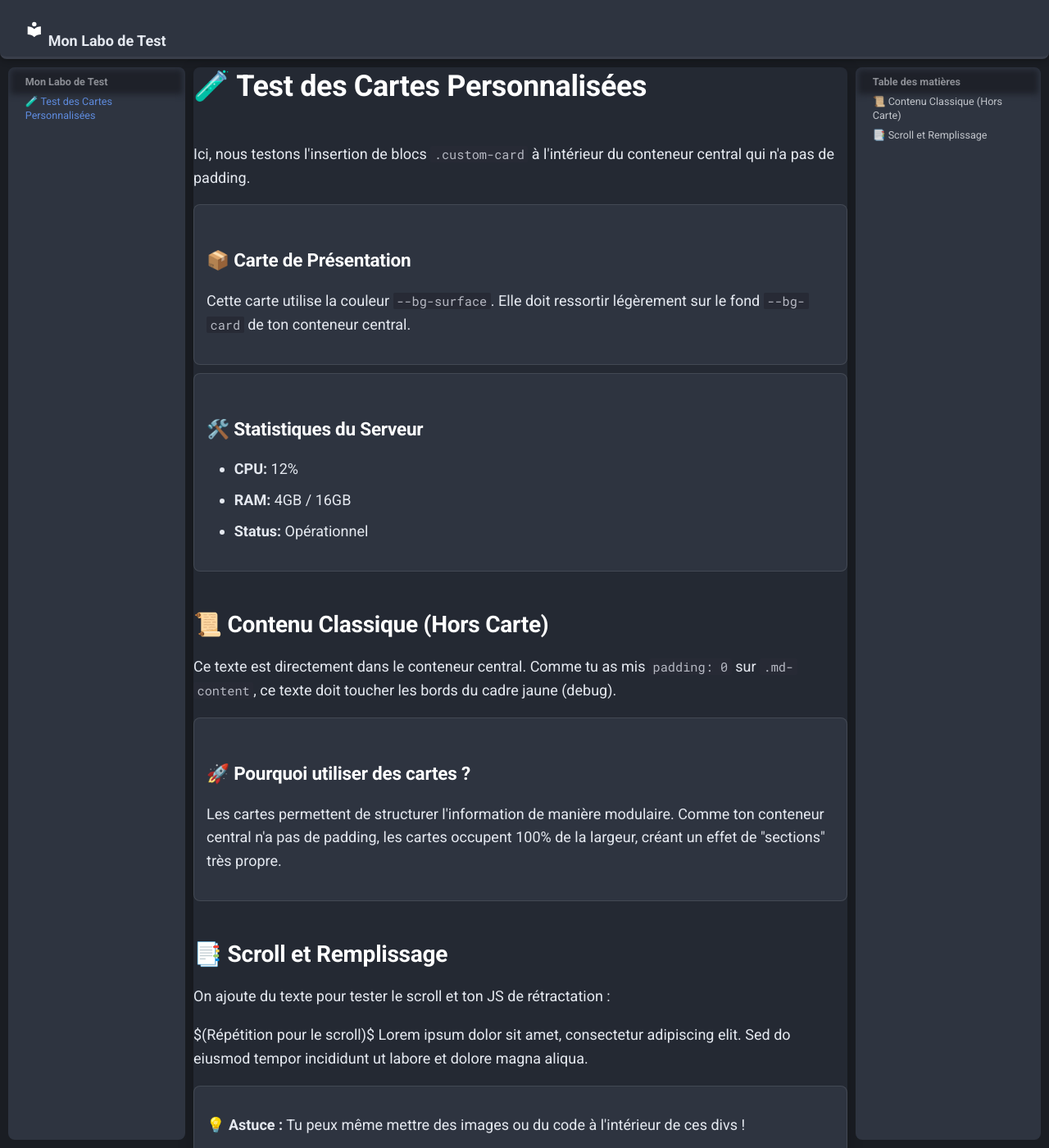
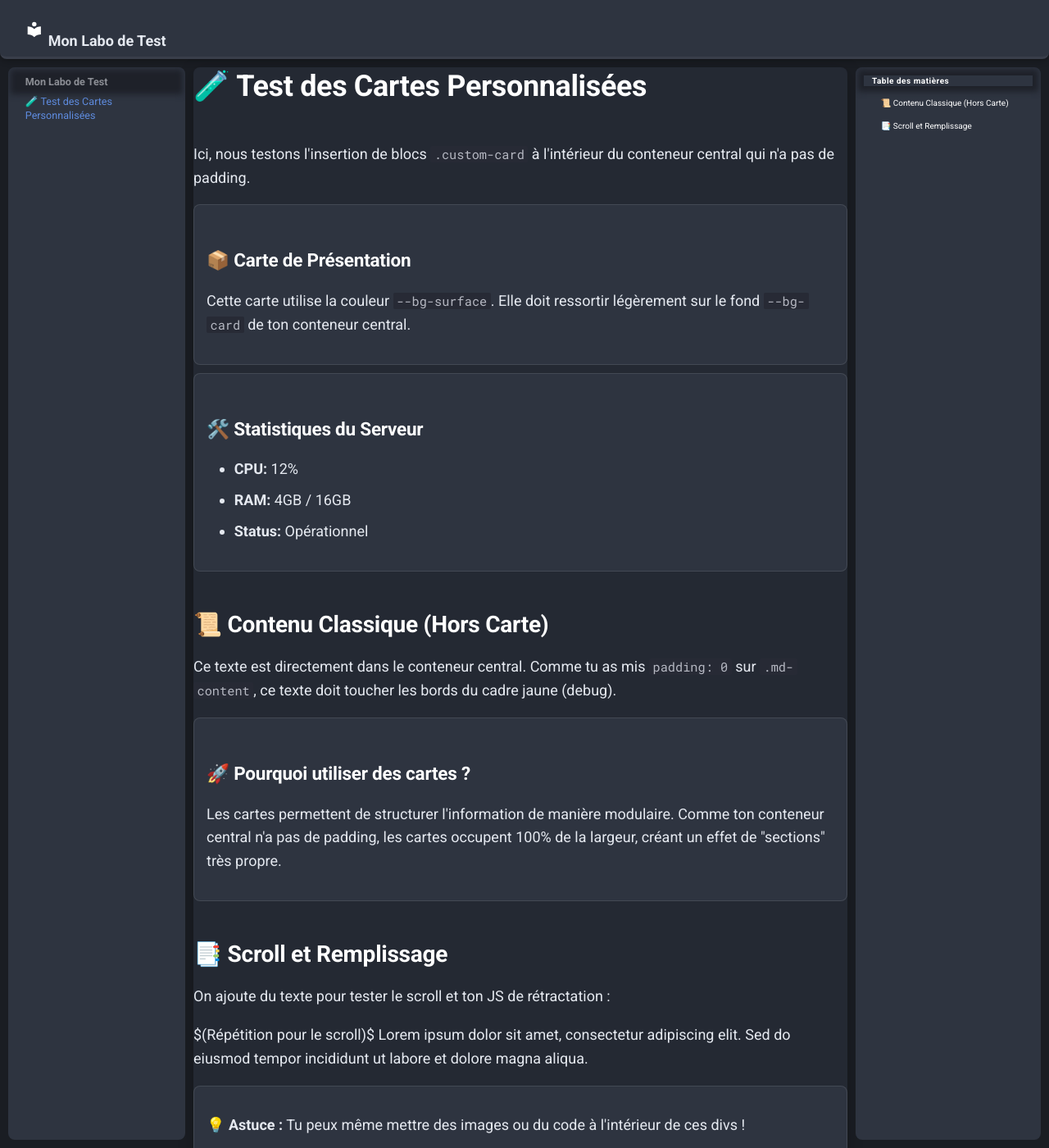
Before and after one commit to Lilevitchi/test-site, an MkDocs documentation site: the page built from docs/index.md, in a window 1280 px wide and 1400 px high. Shown: the whole window at 82% size. Built offline with MkDocs 1.6.1 and Material for MkDocs 9.7.7, drawn with Linux system fonts in a browser that asks for light colours.

Commit message:
Update extra.css

```diff
--- a/docs/stylesheets/extra.css
+++ b/docs/stylesheets/extra.css
@@ -264,6 +264,45 @@ body {
   }
 
 /* ============================================================
+   SIDEBAR DROITE
+   ============================================================*/
+
+  .md-sidebar--secondary .md-nav__title {
+    font-size: 10px !important;
+    color: #ffffff !important;
+    font-weight: 700;
+    letter-spacing: 0.05em;
+    padding: 0 10px !important;
+    background: transparent !important;
+    margin-bottom: 10px;
+  }
+
+  .md-sidebar--secondary .md-nav__link {
+  font-size: 10px !important;
+  color: #ffffff !important;
+  font-weight: 400;
+  line-height: 1.4;
+  padding: 4px 10px !important;
+  transition: opacity 0.2s ease;
+  }
+
+  .md-sidebar--secondary .md-nav__link--active,
+  .md-sidebar--secondary .md-nav__link:focus,
+  .md-sidebar--secondary .md-nav__link:hover {
+    color: #ffffff !important;
+    font-weight: 400 !important;
+    background: transparent !important;
+  }
+
+  .md-sidebar--secondary .md-nav__link:hover {
+    opacity: 0.7;
+  }
+
+  .md-sidebar--secondary .md-nav__item {
+    border-left: none !important;
+  }
+
+/* ============================================================
    FOOTER
    ============================================================*/
 
```
